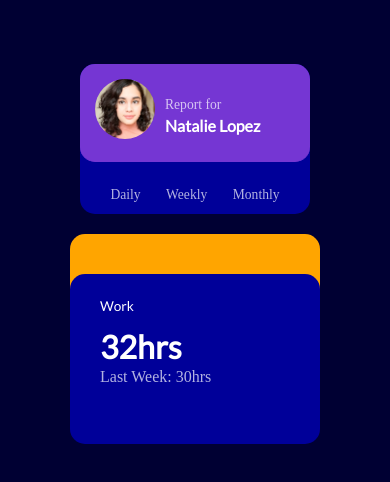
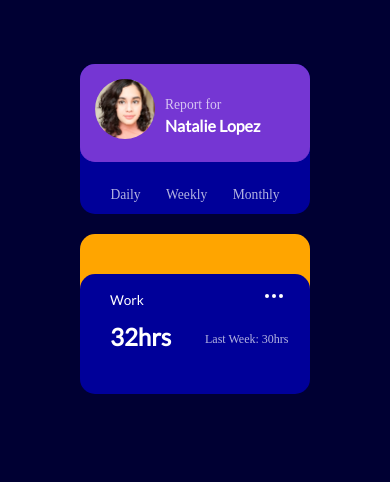
Before and after one commit to Nlopez4/time-tracker, a React (Create React App) app: page / in a window 390 px wide. Shown: the top 482 px of the page. Built offline with nearby package versions, Linux system fonts and the light colour scheme; a web font is replaced by a local one.

Commit message:
mobile design on card

```diff
--- a/package.json
+++ b/package.json
@@ -8,6 +8,7 @@
     "@testing-library/user-event": "^13.5.0",
     "react": "^17.0.2",
     "react-dom": "^17.0.2",
+    "react-feather": "^2.0.9",
     "react-scripts": "5.0.0",
     "web-vitals": "^2.1.2"
   },
--- a/src/components/Cards/index.js
+++ b/src/components/Cards/index.js
@@ -1,5 +1,6 @@
 import React from "react";
 import "./styles.css";
+import { MoreHorizontal } from 'react-feather';
 
 
 
@@ -8,7 +9,10 @@ function Cards() {
         <div className="cards-container">
             <div className="full-container">
                 <div className="work-info">
-                    <p className="cards-title">Work</p>
+                        <div className="menu-dot">
+                            <MoreHorizontal />
+                        </div>
+                        <p className="cards-title">Work</p>
                     <h1 className="hours">32hrs</h1>
                     <p className="past-p">Last Week: 30hrs</p>
                 </div>
--- a/src/components/Cards/styles.css
+++ b/src/components/Cards/styles.css
@@ -7,13 +7,17 @@
 
 .full-container {
     width: 250px;
-    height: 200px;
+    max-height: 200px;
     border-radius: 15px;
     background-color: orange;
 }
 
+.menu-dot {
+    margin-inline-start: 80%;
+}
+
 .work-info {
-    height: 150px;
+    max-height: 150px;
     border-radius: 15px;
     background-color: #000099;
     padding-left: 10px;
@@ -24,6 +28,7 @@
 }
 
 .cards-title {
+    margin-top: -20px;
     font-size: var(--main-font-size);
     font-family: var(--main-font-family);
 }
@@ -35,6 +40,24 @@
 }
 
 .past-p {
-    margin-top: -20px;
+    /* margin-top: -20px; */
     opacity: var(--main-opacity);
 }
+
+
+@media all and (max-width: 600px){
+	.full-container {
+        width: 230px;
+        height: 150px;
+    }
+
+    .work-info {
+        height: 100px;
+    }
+
+    .past-p {
+        font-size: 12px;
+        margin-inline-start: 50%;
+        margin-top: -35px;
+    }
+}
--- a/src/index.css
+++ b/src/index.css
@@ -11,7 +11,7 @@ html {
   --main-font-family: 'Lato', sans-serif;
   --main-font-size: clamp(0.85rem, 1vw, 1rem);
   --big-font-size: clamp(1rem, 1.3vw, 1.5rem);
-  --hours-font-size: clamp(2rem, 2.7vw, 3.5rem);
+  --hours-font-size: clamp(1.5rem, 2.2vw, 3rem);
   --main-opacity: 0.7;
 }
 
```
Also changed, not shown: 1 other file (tests, documents, lock files or other folders).
